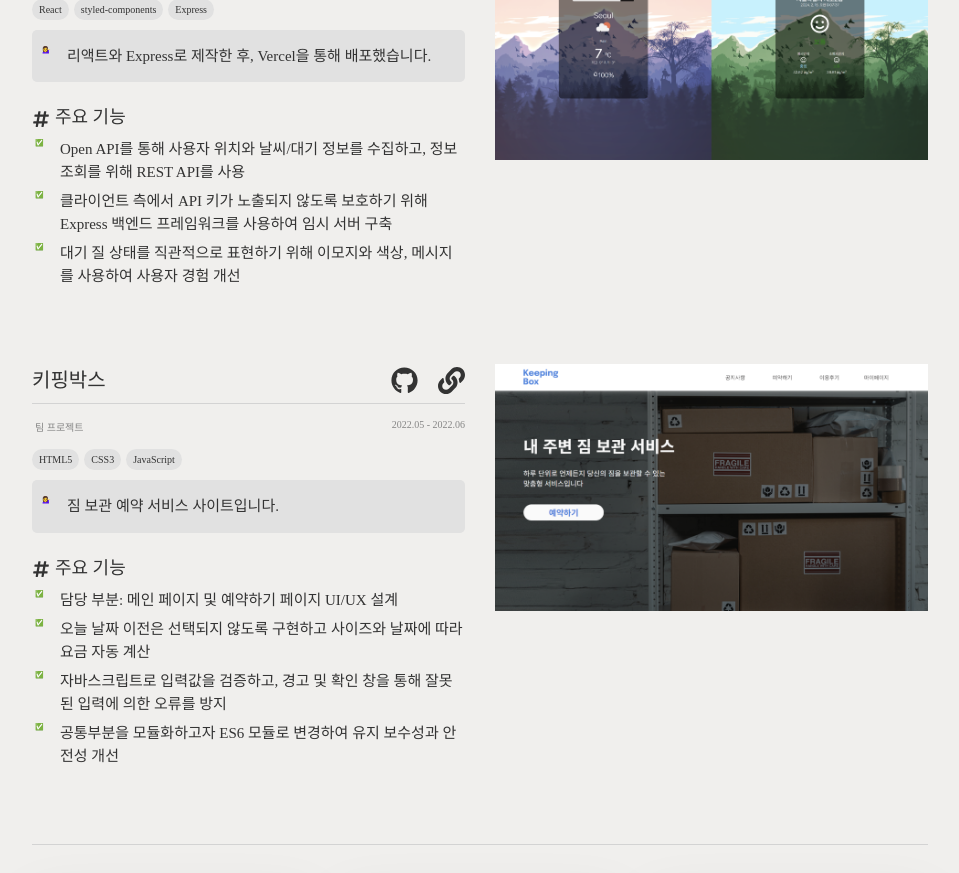
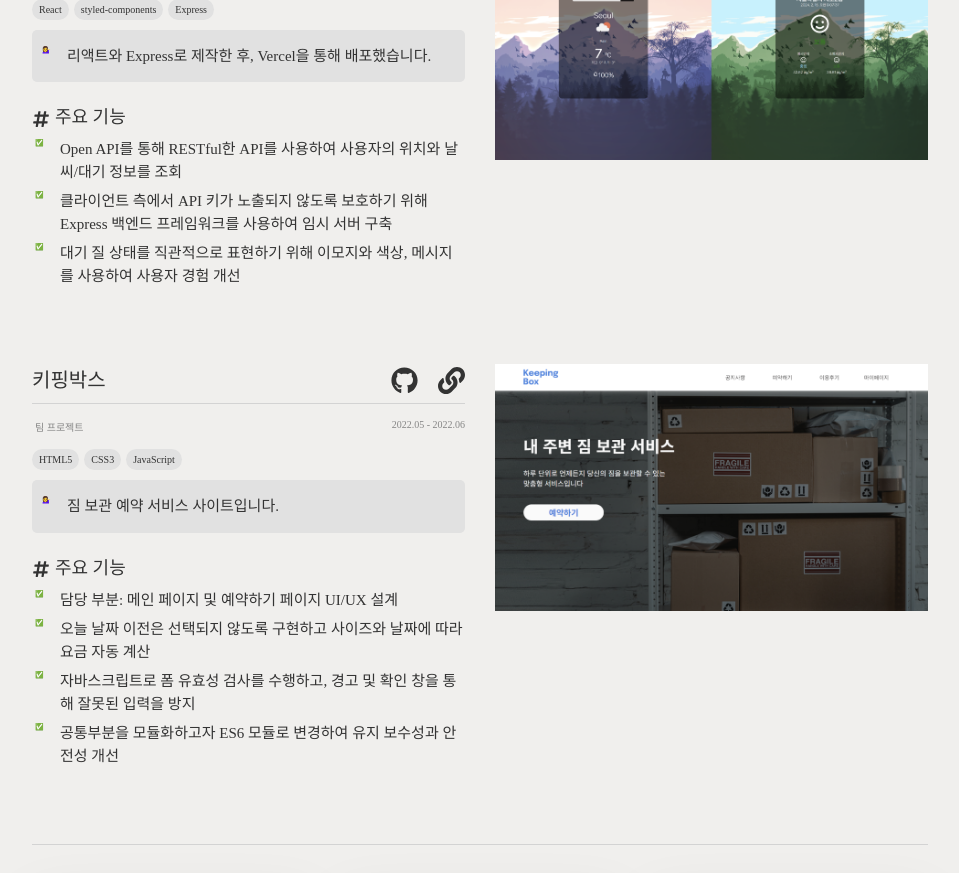
Before and after one commit to yyuujeong/my-portfolio, a React (Create React App) app: page / in a window 1280 px wide. Shown: the part 2440-3313 px from the top of the page, without its empty margins (160-1119 px from the left). Built offline with nearby package versions, Linux system fonts and the light colour scheme; grey boxes are pictures that could not be loaded; a web font is replaced by a local one.

Commit message:
modified basic.js

```diff
--- a/src/datastorage/basic.js
+++ b/src/datastorage/basic.js
@@ -36,7 +36,7 @@ export const groupAList = [
     title: "날씨 조회/위치 기반 미세먼지",
     infos: ["리액트와 Express로 제작한 후, Vercel을 통해 배포했습니다."],
     descs: [
-      "Open API를 통해 사용자 위치와 날씨/대기 정보를 수집하고, 정보 조회를 위해 REST API를 사용",
+      "Open API를 통해 RESTful한 API를 사용하여 사용자의 위치와 날씨/대기 정보를 조회",
       "클라이언트 측에서 API 키가 노출되지 않도록 보호하기 위해 Express 백엔드 프레임워크를 사용하여 임시 서버 구축",
       "대기 질 상태를 직관적으로 표현하기 위해 이모지와 색상, 메시지를 사용하여 사용자 경험 개선",
     ],
@@ -55,7 +55,7 @@ export const groupAList = [
     descs: [
       "담당 부분: 메인 페이지 및 예약하기 페이지 UI/UX 설계",
       "오늘 날짜 이전은 선택되지 않도록 구현하고 사이즈와 날짜에 따라 요금 자동 계산",
-      "자바스크립트로 입력값을 검증하고, 경고 및 확인 창을 통해 잘못된 입력에 의한 오류를 방지",
+      "자바스크립트로 폼 유효성 검사를 수행하고, 경고 및 확인 창을 통해 잘못된 입력을 방지",
       "공통부분을 모듈화하고자 ES6 모듈로 변경하여 유지 보수성과 안전성 개선",
     ],
   },
```
